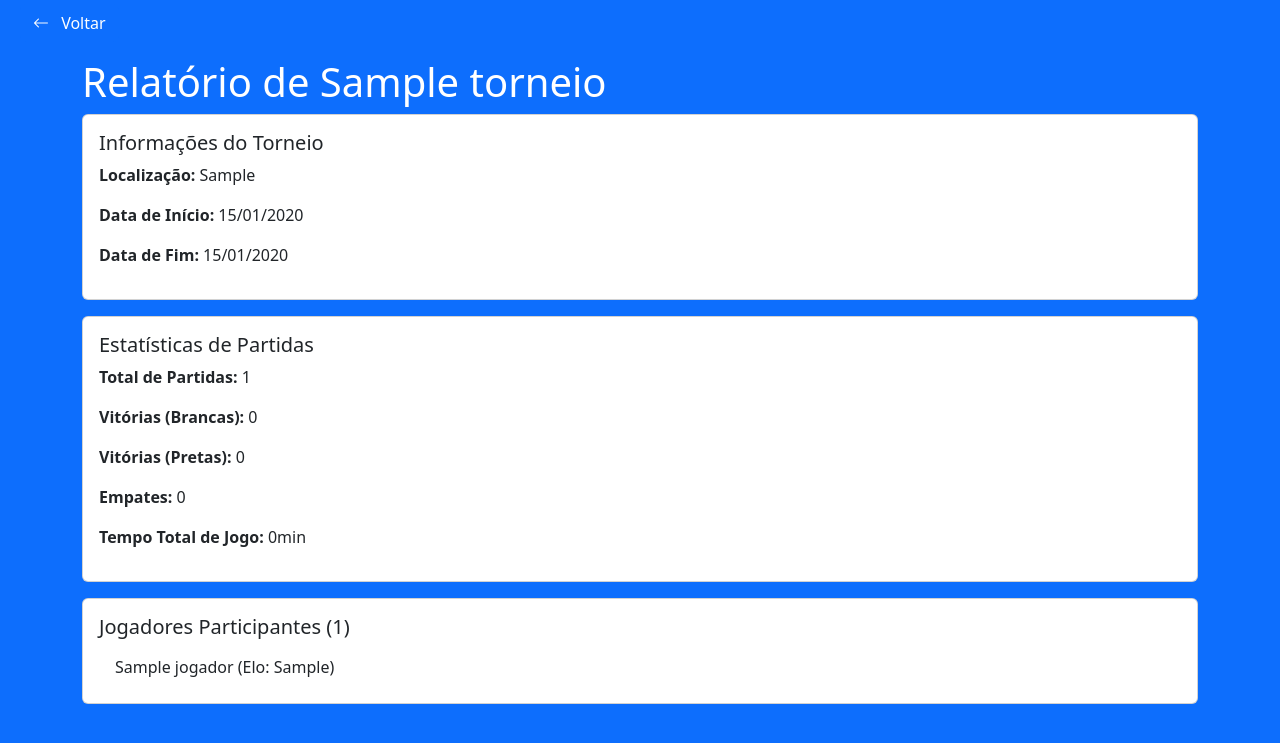
After one commit to vitorialeal06/Knighted, a Django app: page /Torneio/relatorio/1/ in a window 1280 px wide. The commit adds this page. Shown: the top 743 px of the page. Run offline with Django 5.2, Linux system fonts and the light colour scheme; tables that the repository leaves empty hold one stand-in row (values such as "Sample post").

Commit message:
Relatório de torneio adicionado, edições em views,url e lista_torneio

```diff
--- /dev/null
+++ b/galeria/templates/relatorio_torneio.html
@@ -0,0 +1,58 @@
+{% load static %}
+<!DOCTYPE html>
+<html lang="pt-BR">
+<head>
+    <meta charset="UTF-8">
+    <meta name="viewport" content="width=device-width, initial-scale=1">
+    <link rel="stylesheet" href="https://cdn.jsdelivr.net/npm/bootstrap-icons@1.11.3/font/bootstrap-icons.min.css">
+    <link href="https://cdn.jsdelivr.net/npm/bootstrap@5.3.5/dist/css/bootstrap.min.css" rel="stylesheet" integrity="sha384-SgOJa3DmI69IUzQ2PVdRZhwQ+dy64/BUtbMJw1MZ8t5HZApcHrRKUc4W0kG879m7" crossorigin="anonymous">
+    <link rel="preconnect" href="https://fonts.googleapis.com">
+    <link rel="preconnect" href="https://fonts.gstatic.com" crossorigin>
+    <link href="https://fonts.googleapis.com/css2?family=Inter:wght@400;600;700&display=swap" rel="stylesheet">
+    <title>Relatório de {{ torneio.nome_torneio }}</title>
+</head>
+<body class="bg-primary text-white p-1">
+    <div class="px-3 mb-3">
+        <a href="{% url 'lista_torneio' %}" class="btn btn-primary">
+            <i class="bi bi-arrow-left me-2"></i> Voltar
+        </a>
+    </div>
+    <div class="container">
+        <h1>Relatório de {{ torneio.nome_torneio }}</h1>
+        <div class="card mb-3">
+            <div class="card-body">
+                <h5 class="card-title">Informações do Torneio</h5>
+                <p><strong>Localização:</strong> {{ torneio.localizacao }}</p>
+                <p><strong>Data de Início:</strong> {{ torneio.data_inicio|date:"d/m/Y" }}</p>
+                <p><strong>Data de Fim:</strong> {{ torneio.data_fim|date:"d/m/Y" }}</p>
+            </div>
+        </div>
+        {% if total_partidas > 0 %}
+            <div class="card mb-3">
+                <div class="card-body">
+                    <h5 class="card-title">Estatísticas de Partidas</h5>
+                    <p><strong>Total de Partidas:</strong> {{ total_partidas }}</p>
+                    <p><strong>Vitórias (Brancas):</strong> {{ vitorias_brancas }}</p>
+                    <p><strong>Vitórias (Pretas):</strong> {{ vitorias_pretas }}</p>
+                    <p><strong>Empates:</strong> {{ empates }}</p>
+                    <p><strong>Tempo Total de Jogo:</strong> {{ tempo_total }}</p>
+                </div>
+            </div>
+            <div class="card">
+                <div class="card-body">
+                    <h5 class="card-title">Jogadores Participantes ({{ total_jogadores }})</h5>
+                    <ul class="list-group list-group-flush">
+                        {% for jogador in jogadores %}
+                            <li class="list-group-item">{{ jogador.nome }} (Elo: {{ jogador.elo }})</li>
+                        {% empty %}
+                            <li class="list-group-item">Nenhum jogador registrado.</li>
+                        {% endfor %}
+                    </ul>
+                </div>
+            </div>
+        {% else %}
+            <p>Nenhuma partida registrada para este torneio.</p>
+        {% endif %}
+    </div>
+</body>
+</html>
--- a/galeria/urls.py
+++ b/galeria/urls.py
@@ -26,4 +26,5 @@ urlpatterns = [
     path('Movimento/remover/', views.remover_movimento, name='remover_movimento'),
     # Nova URL para o relatório
     path('Jogador/relatorio/<int:id_jogador>/', views.relatorio_jogador, name='relatorio_jogador'),
+    path('Torneio/relatorio/<int:id_torneio>/', views.relatorio_torneio, name='relatorio_torneio'),
 ]
--- a/galeria/views.py
+++ b/galeria/views.py
@@ -328,3 +328,51 @@ def relatorio_jogador(request, id_jogador):
     }
 
     return render(request, 'relatorio_jogador.html', context)
+
+
+def relatorio_torneio(request, id_torneio):
+    torneio = get_object_or_404(Torneio, id_torneio=id_torneio)
+
+    # Filtra partidas no intervalo de datas do torneio
+    partidas = Partida.objects.filter(
+        data_partida__range=[torneio.data_inicio, torneio.data_fim]
+    )
+    total_partidas = partidas.count()
+
+    # Conta resultados
+    vitorias_brancas = partidas.filter(resultado='brancas').count()
+    vitorias_pretas = partidas.filter(resultado='pretas').count()
+    empates = partidas.filter(resultado='empate').count()
+
+    # Calcula tempo total
+    tempo_total = 0
+    for partida in partidas:
+        if partida.duracao and partida.duracao.isdigit():
+            tempo_total += int(partida.duracao)
+
+    # Formata o tempo total
+    horas = tempo_total // 60
+    minutos = tempo_total % 60
+    tempo_formatado = f"{horas}h {minutos}min" if horas > 0 else f"{minutos}min"
+
+    # Obtém jogadores únicos
+    jogadores_ids = set()
+    for partida in partidas:
+        if partida.id_jogador_brancas_id:
+            jogadores_ids.add(partida.id_jogador_brancas_id)
+        if partida.id_jogador_pretas_id:
+            jogadores_ids.add(partida.id_jogador_pretas_id)
+    jogadores = Jogador.objects.filter(id_jogador__in=jogadores_ids)
+
+    context = {
+        'torneio': torneio,
+        'total_partidas': total_partidas,
+        'vitorias_brancas': vitorias_brancas,
+        'vitorias_pretas': vitorias_pretas,
+        'empates': empates,
+        'tempo_total': tempo_formatado,
+        'jogadores': jogadores,
+        'total_jogadores': jogadores.count(),
+    }
+
+    return render(request, 'relatorio_torneio.html', context)
```
Also changed, not shown: galeria/templates/lista_torneio.html (+8 -6 lines).
